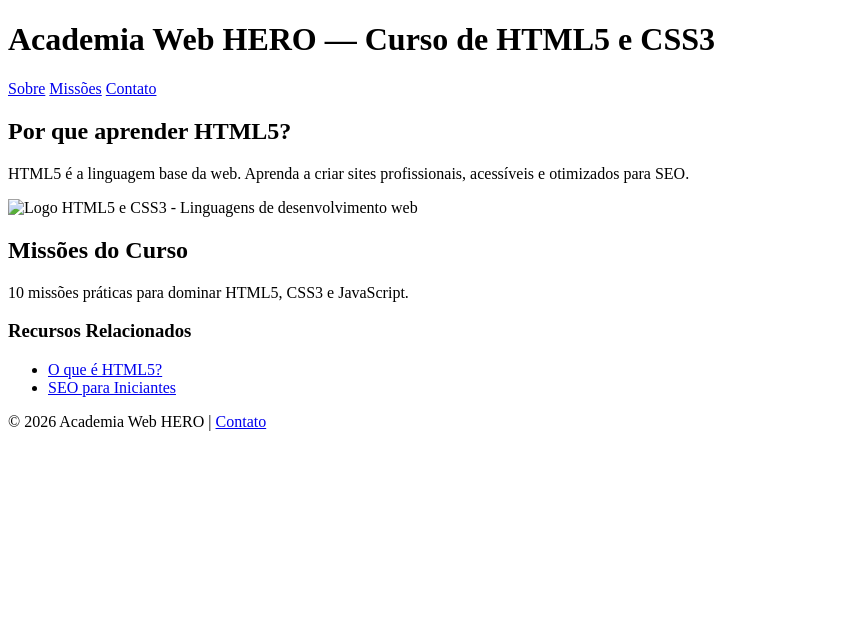
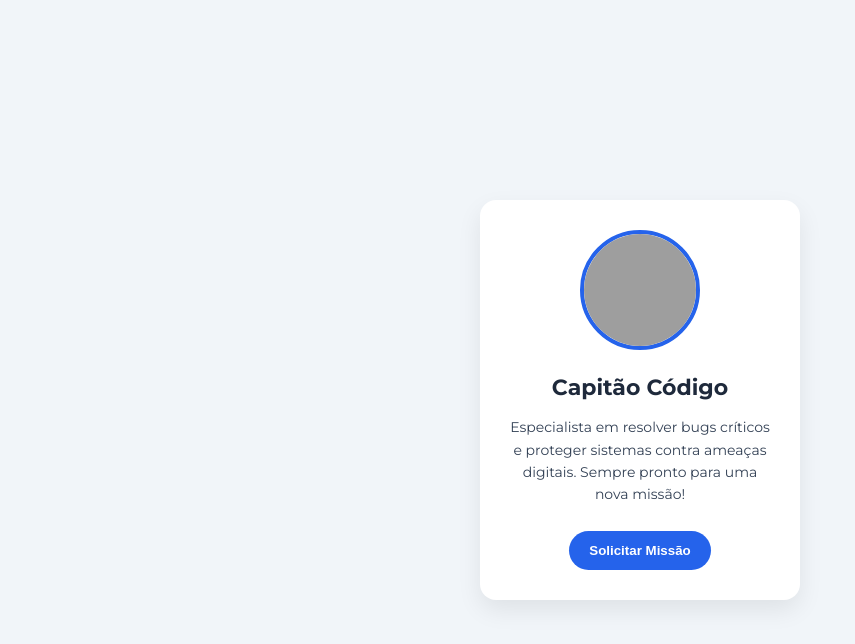
Before and after one commit to thalves777/AULA-WEB, a plain HTML site: page index.html in a window 1280 px wide. Shown: the whole page, without its empty margins (0-855 px from the left). Drawn offline with Linux system fonts and the light colour scheme; grey boxes are pictures that could not be loaded.

Commit message:
crie um card de heroi ir bontao de missao

```diff
--- a/index.html
+++ b/index.html
@@ -1,64 +1,132 @@
 <!DOCTYPE html>
 <html lang="pt-BR">
 <head>
-    <meta charset="UTF-8">
-    <meta name="viewport" content="width=device-width, initial-scale=1.0">
+  <meta charset="UTF-8">
+  <meta name="viewport" content="width=device-width, initial-scale=1.0">
+  <title>Card do Herói</title>
 
-    <!-- SEO: Título (50-60 caracteres, com palavra-chave principal) -->
-    <title>Curso de HTML5 e CSS3 - Academia Web HERO</title>
+  <!-- Google Fonts -->
+  <link href="https://fonts.googleapis.com/css2?family=Montserrat:wght@400;600;700&display=swap" rel="stylesheet">
 
-    <!-- SEO: Descrição (150-160 caracteres, aparece nos resultados do Google) -->
-    <meta name="description" content="Aprenda HTML5, CSS3 e JavaScript do zero. Curso completo de desenvolvimento web com projetos práticos. Certificado incluso.">
+  <style>
+    /* ==========================
+       RESET CSS
+    ========================== */
+    *,
+    *::before,
+    *::after {
+      margin: 0;
+      padding: 0;
+      box-sizing: border-box;
+    }
 
-    <!-- SEO: Palavras-chave (menos importante hoje, mas ainda usada) -->
-    <meta name="keywords" content="HTML5, CSS3, JavaScript, desenvolvimento web, curso online">
+    /* ==========================
+       VARIÁVEIS
+    ========================== */
+    :root {
+      --cor-primaria: #2563eb;
+      --cor-secundaria: #1e293b;
+      --cor-fundo: #f1f5f9;
+      --cor-card: #ffffff;
+      --cor-texto: #334155;
+      --radius: 16px;
+      --sombra: 0 10px 25px rgba(0, 0, 0, 0.08);
+      --transicao: all 0.3s ease;
+    }
 
-    <!-- SEO: Open Graph (compartilhamento em redes sociais) -->
-    <meta property="og:title" content="Curso de HTML5 e CSS3 - Academia Web HERO">
-    <meta property="og:description" content="Aprenda desenvolvimento web do zero com projetos práticos.">
-    <meta property="og:image" content="https://cursos.x4trend.com/img/curso-web-hero.jpg">
-    <meta property="og:url" content="https://cursos.x4trend.com/curso-web">
+    /* ==========================
+       ESTILO GLOBAL
+    ========================== */
+    body {
+      font-family: 'Montserrat', sans-serif;
+      background-color: var(--cor-fundo);
+      display: flex;
+      justify-content: center;
+      align-items: center;
+      height: 100vh;
+    }
 
-    <!-- SEO: Canonical URL (evita conteúdo duplicado) -->
-    <link rel="canonical" href="https://cursos.x4trend.com/curso-web">
+    /* ==========================
+       CARD
+    ========================== */
+    .card-heroi {
+      background: var(--cor-card);
+      width: 320px;
+      padding: 30px 25px;
+      border-radius: var(--radius);
+      box-shadow: var(--sombra);
+      text-align: center;
+      transition: var(--transicao);
+    }
+
+    .card-heroi:hover {
+      transform: scale(1.05);
+    }
+
+    /* ==========================
+       IMAGEM
+    ========================== */
+    .card-heroi img {
+      width: 120px;
+      height: 120px;
+      border-radius: 50%;
+      object-fit: cover;
+      margin-bottom: 20px;
+      border: 4px solid var(--cor-primaria);
+    }
+
+    /* ==========================
+       TÍTULO
+    ========================== */
+    .card-heroi h2 {
+      font-size: 22px;
+      font-weight: 700;
+      color: var(--cor-secundaria);
+      margin-bottom: 15px;
+    }
+
+    /* ==========================
+       PARÁGRAFO
+    ========================== */
+    .card-heroi p {
+      font-size: 14px;
+      color: var(--cor-texto);
+      line-height: 1.6;
+      margin-bottom: 25px;
+    }
+
+    /* ==========================
+       BOTÃO
+    ========================== */
+    .card-heroi button {
+      background-color: var(--cor-primaria);
+      color: #fff;
+      border: none;
+      padding: 12px 20px;
+      border-radius: 30px;
+      font-weight: 600;
+      cursor: pointer;
+      transition: var(--transicao);
+    }
+
+    .card-heroi button:hover {
+      background-color: #1d4ed8;
+      transform: scale(1.05);
+    }
+
+  </style>
 </head>
 <body>
-    <!-- SEO: Tags semânticas ajudam o Google a entender a estrutura -->
-    <header>
-        <h1>Academia Web HERO — Curso de HTML5 e CSS3</h1>
-        <nav aria-label="Menu principal">
-            <a href="#sobre">Sobre</a>
-            <a href="#missoes">Missões</a>
-            <a href="#contato">Contato</a>
-        </nav>
-    </header>
 
-    <main>
-        <!-- SEO: article para conteúdo independente e rico -->
-        <article>
-            <h2>Por que aprender HTML5?</h2>
-            <p>HTML5 é a linguagem base da web. Aprenda a criar sites profissionais, acessíveis e otimizados para SEO.</p>
+  <div class="card-heroi">
+    <img src="https://i.pravatar.cc/300" alt="Imagem do Herói">
+    <h2>Capitão Código</h2>
+    <p>
+      Especialista em resolver bugs críticos e proteger sistemas contra ameaças digitais.
+      Sempre pronto para uma nova missão!
+    </p>
+    <button>Solicitar Missão</button>
+  </div>
 
-            <!-- SEO: Imagem com alt descritivo -->
-            <img src="img/html5-css3.jpg" alt="Logo HTML5 e CSS3 - Linguagens de desenvolvimento web" width="800" height="450">
-        </article>
-
-        <section id="missoes">
-            <h2>Missões do Curso</h2>
-            <p>10 missões práticas para dominar HTML5, CSS3 e JavaScript.</p>
-        </section>
-    </main>
-
-    <aside>
-        <h3>Recursos Relacionados</h3>
-        <ul>
-            <li><a href="/blog/o-que-e-html5">O que é HTML5?</a></li>
-            <li><a href="/blog/seo-para-iniciantes">SEO para Iniciantes</a></li>
-        </ul>
-    </aside>
-
-    <footer>
-        <p>&copy; 2026 Academia Web HERO | <a href="/contato">Contato</a></p>
-    </footer>
 </body>
 </html>
```
